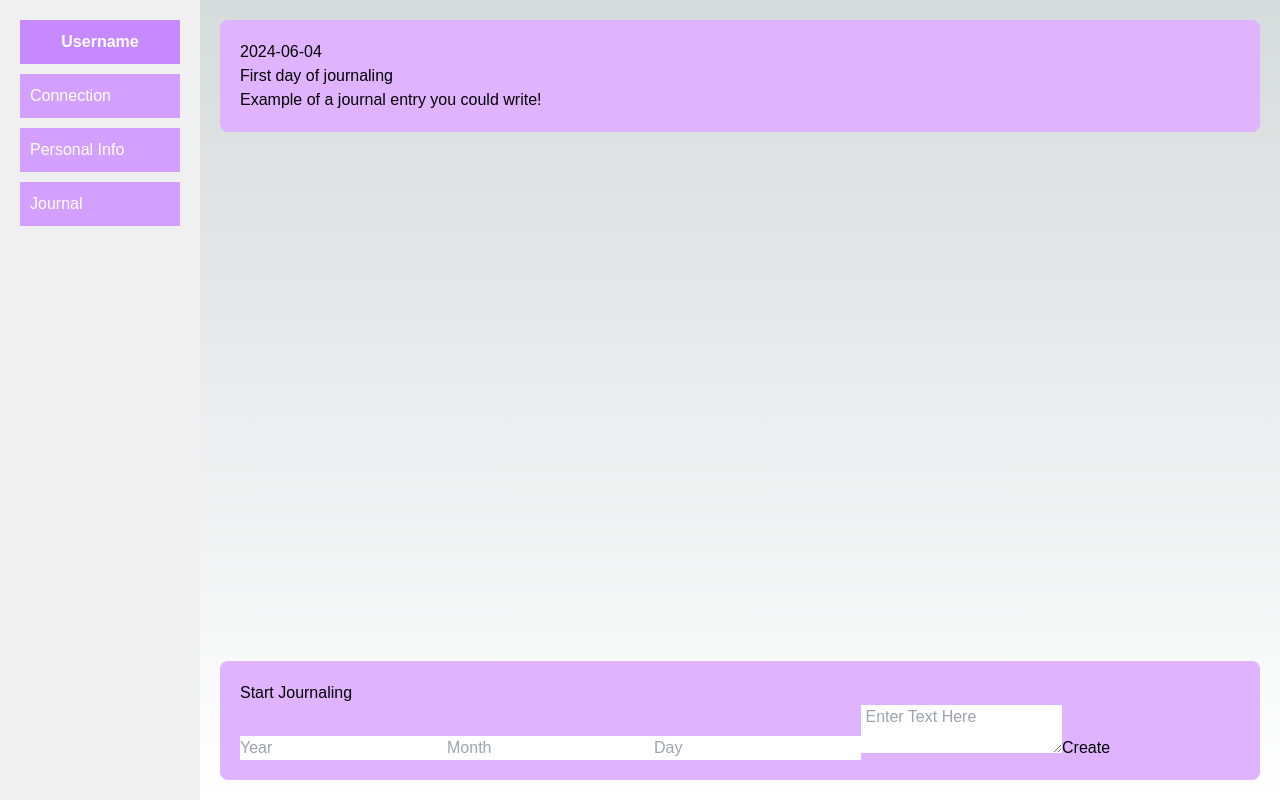
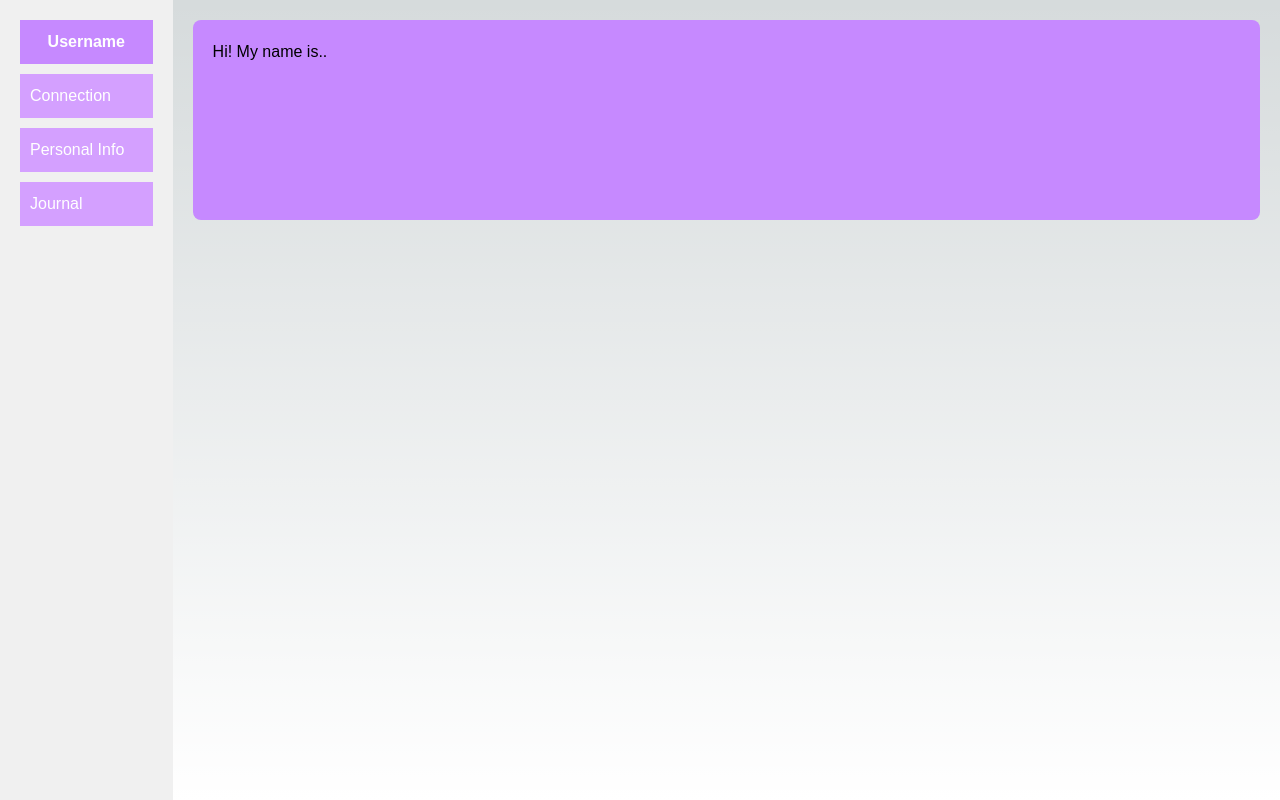
Before and after one commit to DavidBShan/JamHacks, a Next.js app: page /personal_info in a window 1280 px wide. Built offline with nearby package versions, Linux system fonts and the light colour scheme.

Commit message:
making journal_1

```diff
--- a/pages/personal_info.js
+++ b/pages/personal_info.js
@@ -2,24 +2,6 @@ import { useState } from 'react';
 import styles from '../styles/personal_info.module.css';
 
 export default function Home() {
-    const [journalEntries, setJournalEntries] = useState([
-        { date: '2024-06-04', title: 'First day of journaling', content: 'Example of a journal entry you could write!' }
-    ]);
-    const [newEntry, setNewEntry] = useState({ year: '', month: '', day: '', content: '' });
-
-    const handleInputChange = (e) => {
-        const { name, value } = e.target;
-        setNewEntry({ ...newEntry, [name]: value });
-    };
-
-    const handleCreateEntry = () => {
-        const { year, month, day, content } = newEntry;
-        if (year && month && day && content) {
-            setJournalEntries([...journalEntries, { date: `${year}-${month}-${day}`, title: 'New Entry', content }]);
-            setNewEntry({ year: '', month: '', day: '', content: '' });
-        }
-    };
-
     return (
         <div className={styles.container}>
             <div className={styles.sidebar}>
@@ -29,45 +11,10 @@ export default function Home() {
                 <button className={styles.sidebarButton}>Journal</button>
             </div>
             <div className={styles.content}>
-                {journalEntries.map((entry, index) => (
-                    <div className={styles.journalEntry} key={index}>
-                        <h2>{entry.date}</h2>
-                        <h3>{entry.title}</h3>
-                        <p>{entry.content}</p>
-                    </div>
-                ))}
-                <div className={styles.newEntry}>
-                    <h3>Start Journaling</h3>
-                    <input
-                        type="text"
-                        name="year"
-                        placeholder="Year"
-                        value={newEntry.year}
-                        onChange={handleInputChange}
-                    />
-                    <input
-                        type="text"
-                        name="month"
-                        placeholder="Month"
-                        value={newEntry.month}
-                        onChange={handleInputChange}
-                    />
-                    <input
-                        type="text"
-                        name="day"
-                        placeholder="Day"
-                        value={newEntry.day}
-                        onChange={handleInputChange}
-                    />
-                    <textarea
-                        name="content"
-                        placeholder=" Enter Text Here"
-                        value={newEntry.content}
-                        onChange={handleInputChange}
-                    />
-                    <button onClick={handleCreateEntry}>Create</button>
-                </div>
+                <h3>Hi! My name is..</h3>
+
             </div>
         </div>
+
     );
 }
--- a/styles/personal_info.module.css
+++ b/styles/personal_info.module.css
@@ -9,6 +9,8 @@
     padding: 20px;
     width: 200px;
     height: 100%;
+    display: flex;
+    flex-direction: column;
 }
 
 .usernameSection {
@@ -33,40 +35,11 @@
 
 .content {
     padding: 20px;
-    flex-grow: 1;
-    display: flex;
-    flex-direction: column;
-}
-
-.journalEntry {
-    background-color: #e0b3ff;
-    margin-bottom: 20px;
-    padding: 20px;
+    background-color: #c689ff;
+    width: 100%;
+    height: 200px;
+    margin-left: 20px;
+    margin-right: 20px;
+    margin-top: 20px;
     border-radius: 8px;
 }
-
-.newEntry {
-    background-color: #e0b3ff;
-    padding: 20px;
-    border-radius: 8px;
-    margin-top: auto;
-}
-
-.input,
-.textarea {
-    display: block;
-    width: 100%;
-    margin-bottom: 10px;
-    padding: 10px;
-    border-radius: 4px;
-    border: 1px solid #ccc;
-}
-
-.button {
-    background-color: #8000ff;
-    color: white;
-    border: none;
-    padding: 10px;
-    border-radius: 4px;
-    cursor: pointer;
-}
```
